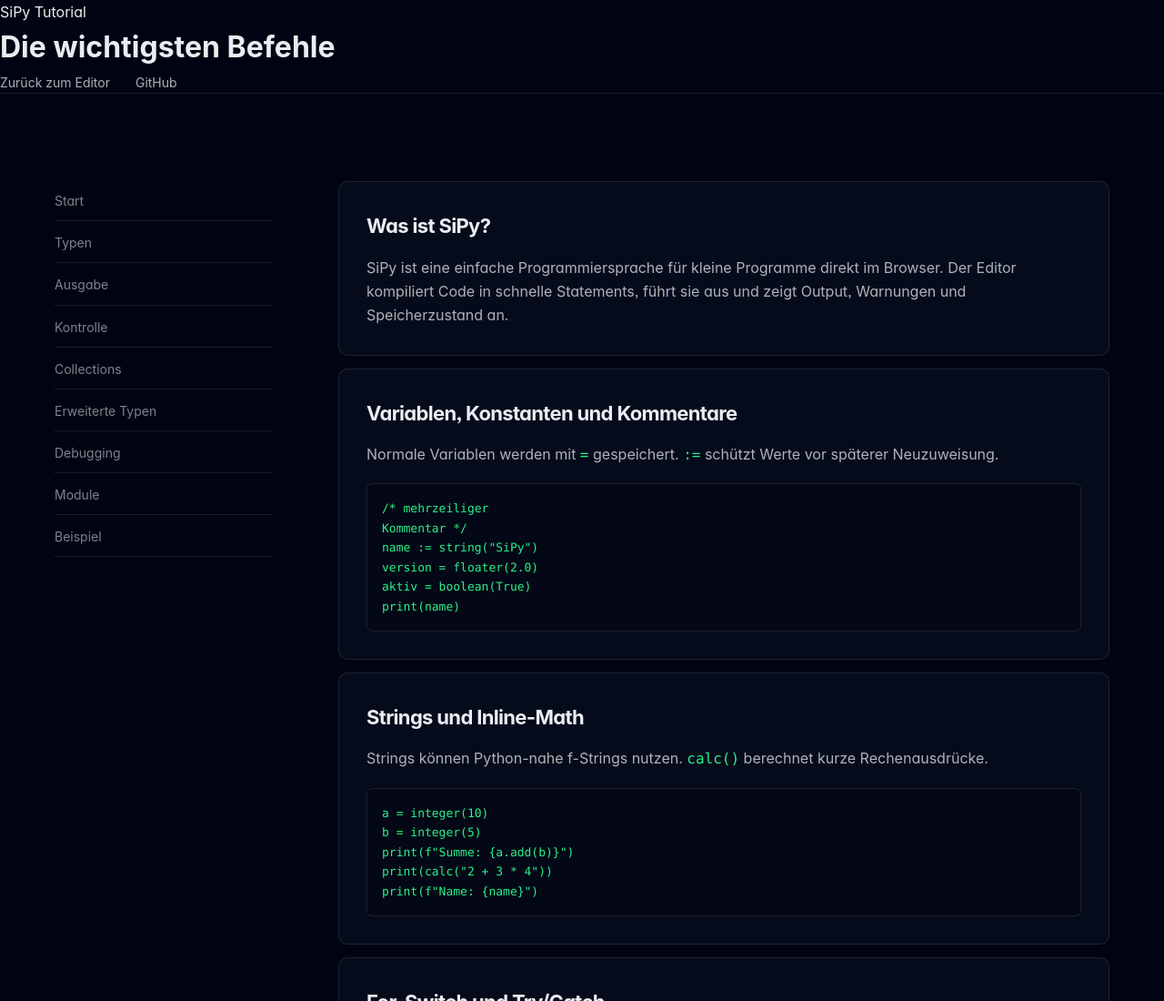
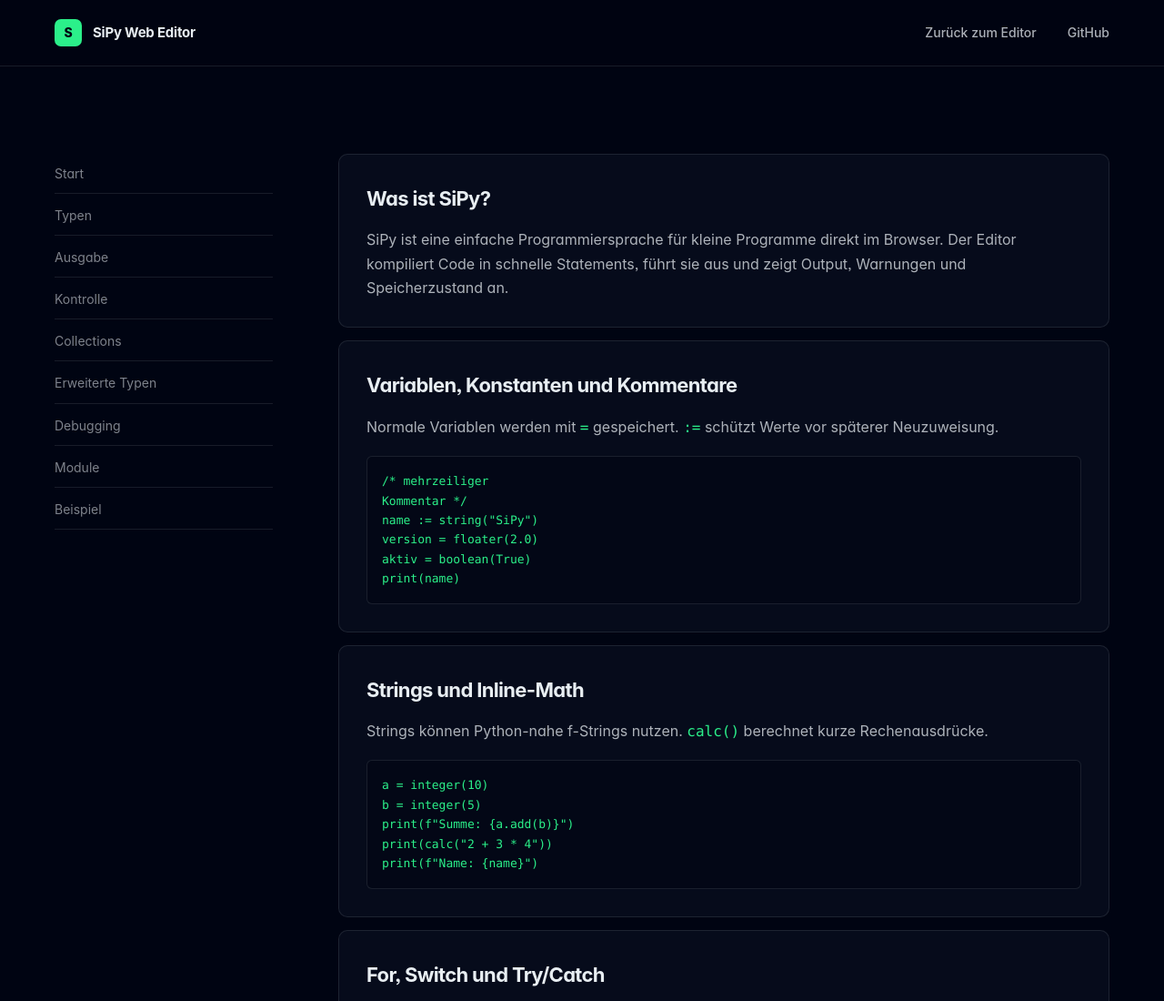
Before and after one commit to Metrix31/SiPy-Web, a plain HTML site: page tutorial.html in a window 1280 px wide. Shown: the top 1100 px of the page at 91% size. Drawn offline with Linux system fonts and the light colour scheme.

Commit message:
Refactor header structure and add skip link

```diff
--- a/tutorial.html
+++ b/tutorial.html
@@ -9,16 +9,18 @@
 </head>
 
 <body class="tutorial-page">
-<header class="app-header">
-    <div>
-        <p class="eyebrow">SiPy Tutorial</p>
-        <h1>Die wichtigsten Befehle</h1>
-    </div>
-
-    <nav class="top-links" aria-label="Navigation">
+<a class="skip-link" href="#start">Skip to tutorial</a>
+<header class="header">
+<div class="container header-inner">
+    <a href="index.html" class="logo" aria-label="SiPy Web Editor, back to editor">
+        <span class="logo-mark">S</span>
+        <span>SiPy Web Editor</span>
+    </a>
+    <nav class="navigation" aria-label="Navigation">
         <a href="index.html">Zurück zum Editor</a>
         <a href="https://github.com/Metrix31/SiPy-Web" target="_blank" rel="noreferrer">GitHub</a>
     </nav>
+</div>
 </header>
 
 <main class="tutorial-layout">
```
